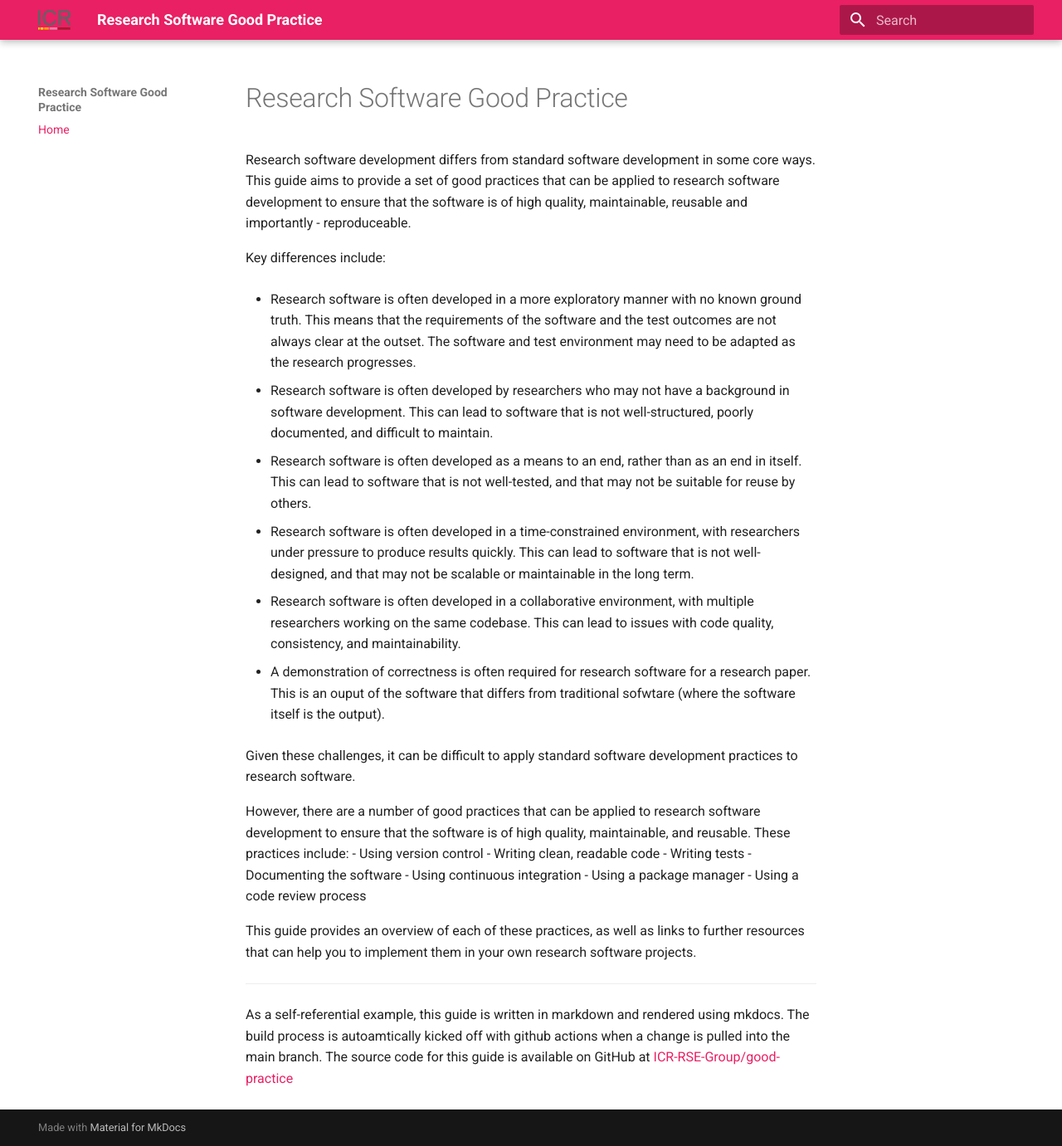
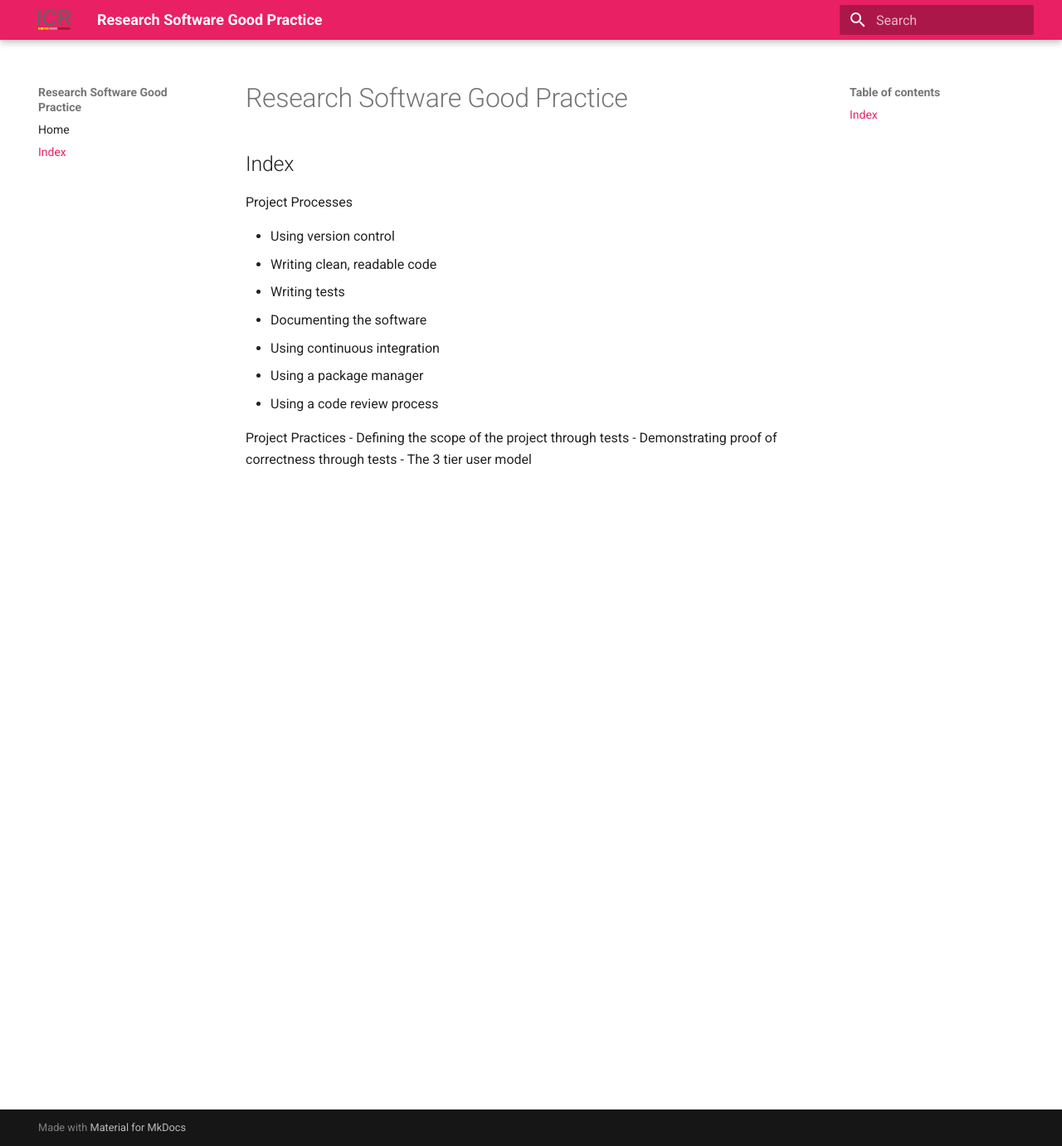
Before and after one commit to ICR-SC/good-practice, an MkDocs documentation site: the page built from docs/index.md, in a window 1280 px wide and 1381 px high. Shown: the whole window at 83% size. Built offline with MkDocs 1.6.1 and Material for MkDocs 9.7.7, drawn with Linux system fonts in a browser that asks for light colours.

Commit message:
added index

```diff
--- a/docs/index.md
+++ b/docs/index.md
@@ -1,24 +1,9 @@
 # Research Software Good Practice
 
-Research software development differs from standard software development in some core ways. This guide aims to provide a set of good practices that can be applied to research software development to ensure that the software is of high quality, maintainable, reusable and importantly - reproduceable.
+## Index
 
-Key differences include:
+Project Processes
 
-- Research software is often developed in a more exploratory manner with no known ground truth. This means that the requirements of the software and the test outcomes are not always clear at the outset. The software and test environment may need to be adapted as the research progresses.
-
-- Research software is often developed by researchers who may not have a background in software development. This can lead to software that is not well-structured, poorly documented, and difficult to maintain.
-
-- Research software is often developed as a means to an end, rather than as an end in itself. This can lead to software that is not well-tested, and that may not be suitable for reuse by others.
-
-- Research software is often developed in a time-constrained environment, with researchers under pressure to produce results quickly. This can lead to software that is not well-designed, and that may not be scalable or maintainable in the long term.
-
-- Research software is often developed in a collaborative environment, with multiple researchers working on the same codebase. This can lead to issues with code quality, consistency, and maintainability.
-
-- A demonstration of correctness is often required for research software for a research paper. This is an ouput of the software that differs from traditional sofwtare (where the software itself is the output).
-
-Given these challenges, it can be difficult to apply standard software development practices to research software.
-
-However, there are a number of good practices that can be applied to research software development to ensure that the software is of high quality, maintainable, and reusable. These practices include:
 - Using version control
 - Writing clean, readable code
 - Writing tests
@@ -27,8 +12,7 @@ However, there are a number of good practices that can be applied to research so
 - Using a package manager
 - Using a code review process
 
-This guide provides an overview of each of these practices, as well as links to further resources that can help you to implement them in your own research software projects.
-
----
-
-As a self-referential example, this guide is written in markdown and rendered using mkdocs. The build process is autoamtically kicked off with github actions when a change is pulled into the main branch.  The source code for this guide is available on GitHub at [ICR-RSE-Group/good-practice](https://github.com/ICR-RSE-Group/good-practice)
+Project Practices
+- Defining the scope of the project through tests
+- Demonstrating proof of correctness through tests
+- The 3 tier user model
--- a/mkdocs.yml
+++ b/mkdocs.yml
@@ -1,6 +1,7 @@
 site_name: Research Software Good Practice
 nav:
-  - Home: index.md
+  - Home: home.md
+  - Index: index.md
 theme:
   name: material
   logo: assets/icr_svg_logo.svg
```
Also changed, not shown: docs/home.md (added, +34 -0 lines).
